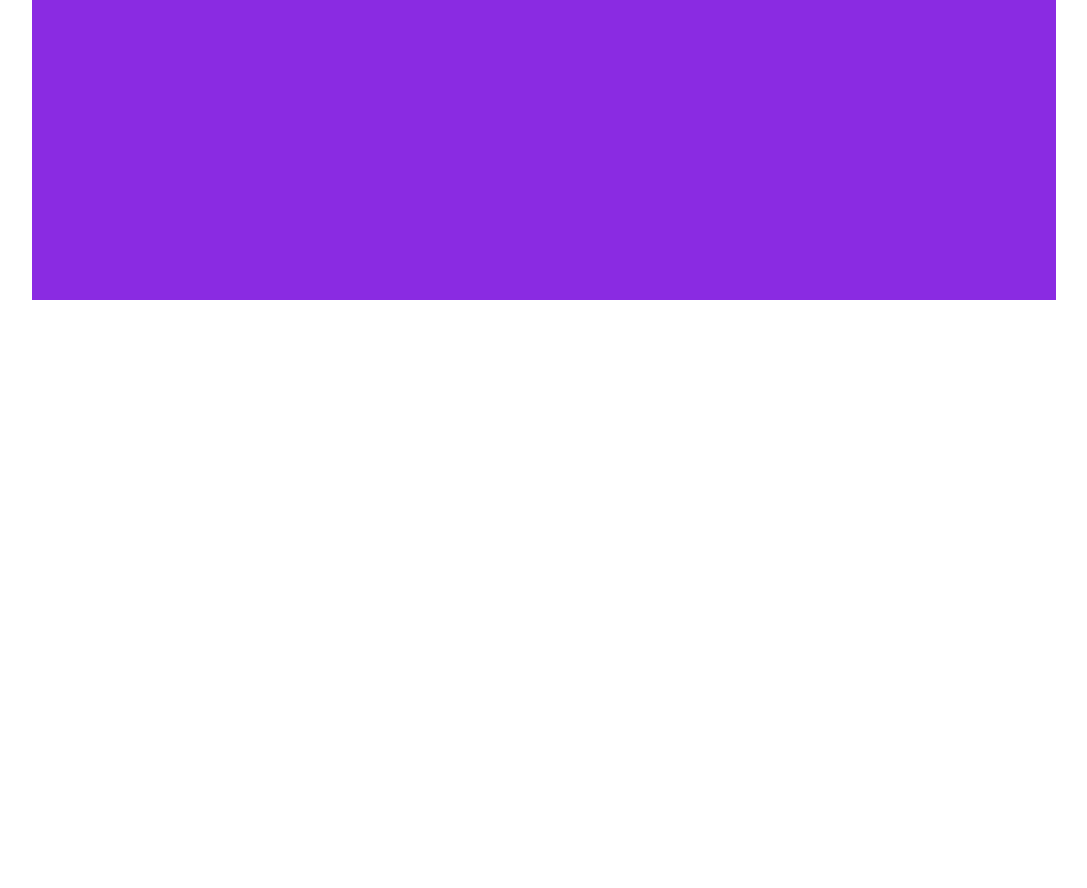
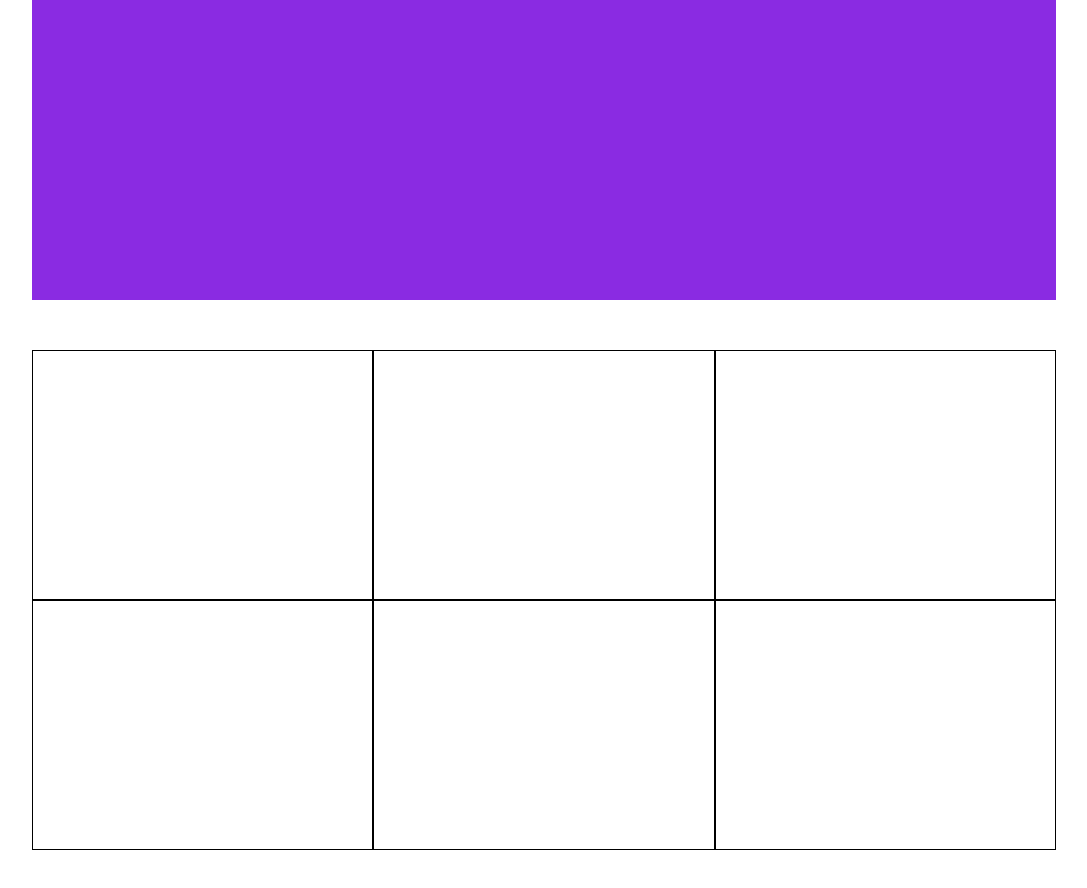
Before and after one commit to gloriaghe/dropbox, a plain HTML site: page index.html in a window 1280 px wide. Shown: the part 1025-1913 px from the top of the page, without its empty margins (96-1183 px from the left). Before the commit the page ends 1325 px from the top, so only its background shows below. Drawn offline with nearby package versions, Linux system fonts and the light colour scheme.

Commit message:
sezione blocchi flottati in left

```diff
--- a/css/style.css
+++ b/css/style.css
@@ -81,3 +81,18 @@ header nav{
     background-color: blueviolet;
     height: 300px;
 }
+
+/* <!-- sezione blocchi flottati in left --> */
+
+#sectionblocchileft{
+margin-top: 50px;
+margin-bottom: 50px;
+}
+
+.bloccoleft{
+    float: left;
+    width: calc(100% / 3);
+    /* debug */
+    border: 1px black solid;
+    height: 250px;
+}
--- a/index.html
+++ b/index.html
@@ -60,11 +60,21 @@
         </section>
 
         <!-- sezione partner -->
-        <div id="partnersection" class="container">
+        <section id="partnersection" class="container">
 
-        </div>
+        </section>
 
         <!-- sezione blocchi flottati in left -->
+
+        <section id="sectionblocchileft" class="container row">
+            <div class="bloccoleft"></div>
+            <div class="bloccoleft"></div>
+            <div class="bloccoleft nomargin"></div>
+            <div class="bloccoleft"></div>
+            <div class="bloccoleft"></div>
+            <div class="bloccoleft nomargin"></div>
+
+        </section>
 
 
     <!-- sezione blocchi colorati -->
```
